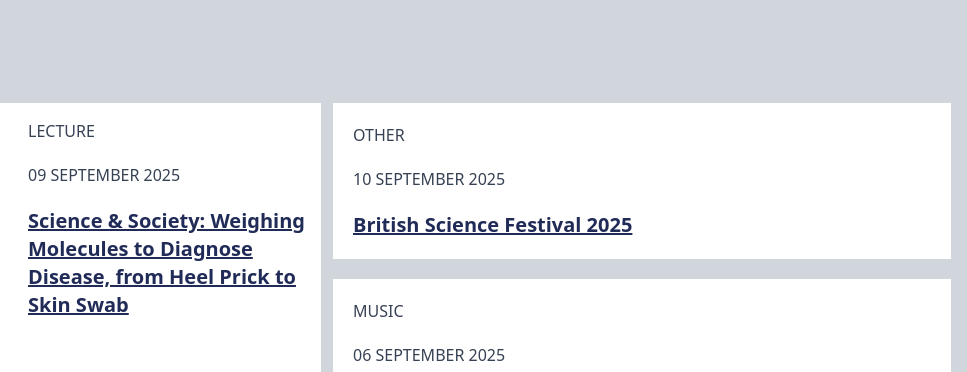
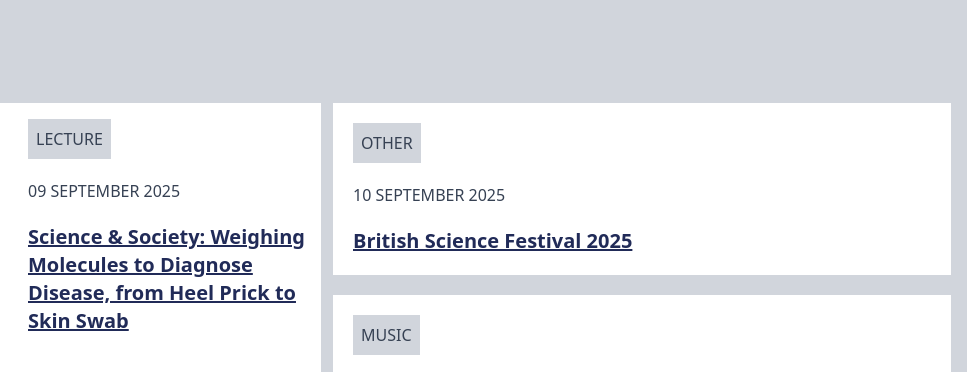
Before and after one commit to cheri-Valens-Iradukunda/CheriValensIradukunda_ClonningGate_part1, a website: page index.html in a window 1280 px wide. Shown: the part 6490-6862 px from the top of the page, 313-1280 px from the left. Drawn offline with nearby package versions, Linux system fonts and the light colour scheme; files that its build step writes are made by us from their sources.

Commit message:
feat: responsiveness

```diff
--- a/index.html
+++ b/index.html
@@ -261,7 +261,7 @@
             </div>
 
         </div>
-        <div class="grid grid-cols-1 md:grid-cols-3 my-10 items-center">
+        <div class="grid grid-cols-1 md:grid-cols-3 my-10 items-center bg-gray-200">
             <img src="./images/a5c022b4-e10c-4353-8878-d09b53a10102.webp" alt="" class="col-span-1 w-screen md:w-fit h-[70vh] object-cover">
             <div class="col-span-2 p-10 space-x-2">
                 <h2 class="font-bold text-3xl mb-3 text-gray-900">Discover a vibrant student life in Liverpool</h2>
@@ -324,19 +324,19 @@
         <div class="grid grid-cols-1 md:grid-cols-2 gap-8 bg-white p-4">
             <img src="./images/564be10e-4d16-4c51-a025-9a4b65359e4d.webp" class="h-[50vh]"  alt="">
             <div class="space-y-5">
-                <p>LECTURE</p>
+                <p class="bg-gray-300 w-fit p-2">LECTURE</p>
                 <p>09 SEPTEMBER 2025</p>
                 <h2 class="text-xl font-bold text-[rgba(33_43_88)] underline">Science & Society: Weighing Molecules to Diagnose Disease, from Heel Prick to Skin Swab</h2>
             </div>
         </div>
         <div class="[&>*]:bg-white space-y-5 [&>*]:space-y-5 [&>*]:p-5">
             <div>
-                <p>OTHER</p>
+                <p class="bg-gray-300 w-fit p-2">OTHER</p>
                 <p>10 SEPTEMBER 2025</p>
                 <h2 class="capitalize text-xl font-bold text-[rgba(33_43_88)] underline">British science festival 2025</h2>
             </div>
             <div>
-                <p>MUSIC</p>
+                <p class="bg-gray-300 w-fit p-2">MUSIC</p>
                 <p>06 SEPTEMBER 2025</p>
                 <h2 class="text-xl font-bold text-[rgba(33_43_88)] underline">Daniel Martinez Flamenco Company: Art of Andalucia | Flamenco Dance</h2>
             </div>
```
